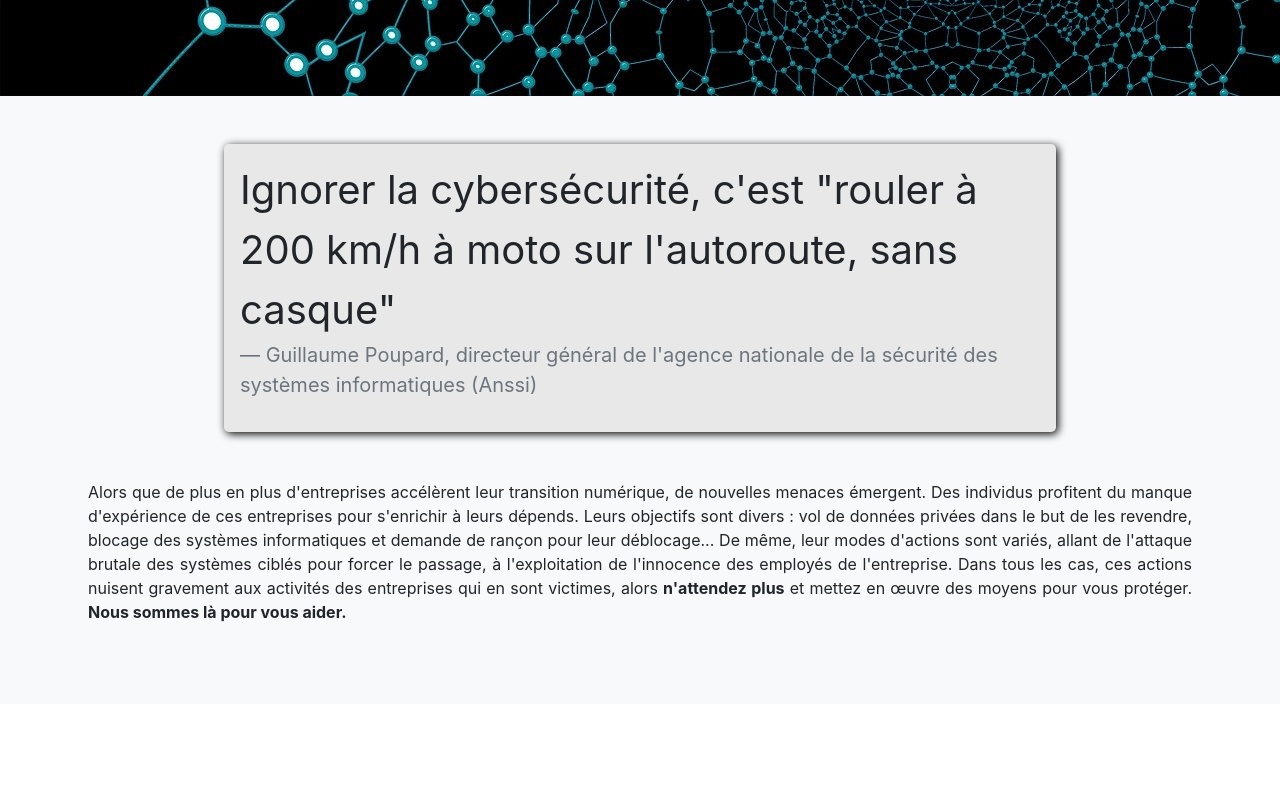
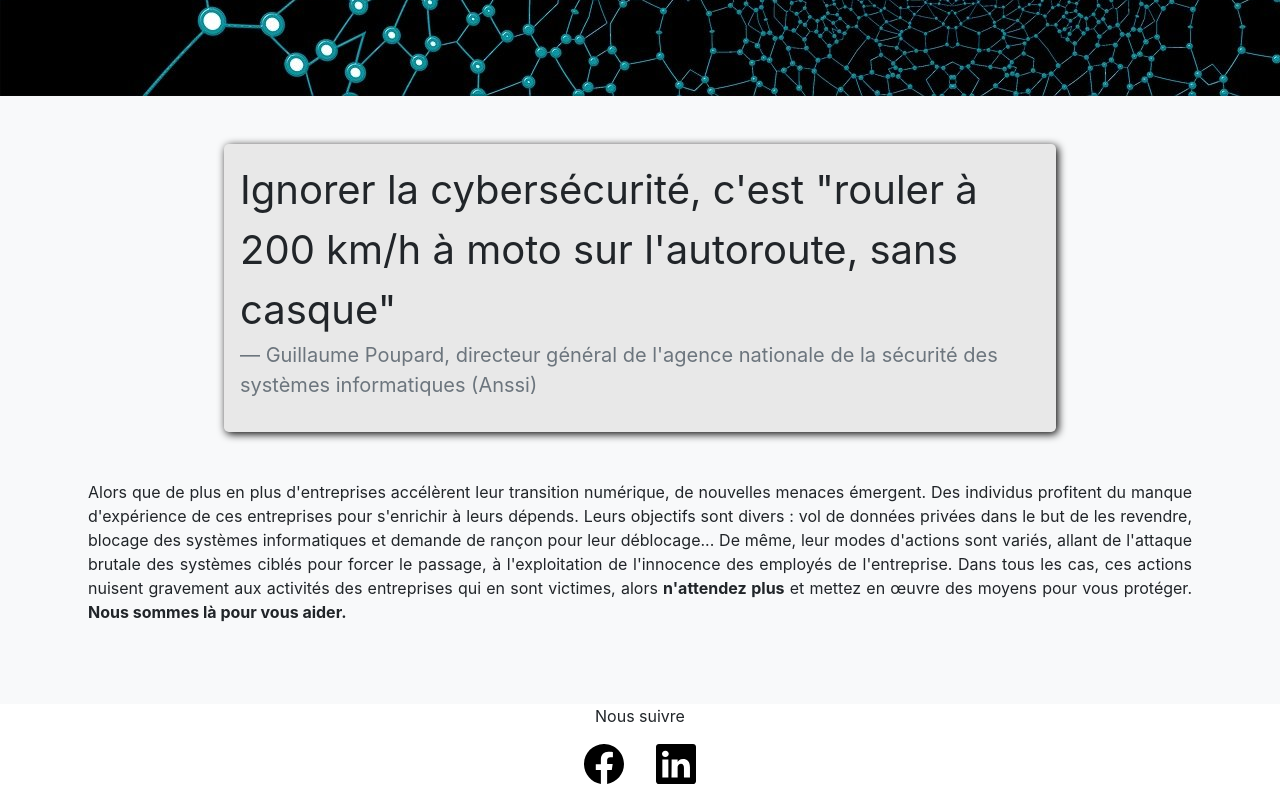
Before and after one commit to LouisDvr/Concoursje_12_2020, a React (Create React App) app: page / in a window 1280 px wide. Shown: the part 638-1438 px from the top of the page. Before the commit the page ends 1342 px from the top, so only its background shows below. Built offline with nearby package versions, Linux system fonts and the light colour scheme.

Commit message:
Added the social networks part in the footer

```diff
--- a/src/App.js
+++ b/src/App.js
@@ -1,12 +1,14 @@
 import React from "react";
 import NavBar from "./NavBar";
 import Hook from "./Hook";
+import Footer from "./Footer";
 
 function App() {
   return (
       <>
         <NavBar/>
         <Hook/>
+        <Footer/>
       </>
   );
 }
--- /dev/null
+++ b/src/Footer.js
@@ -0,0 +1,19 @@
+import React, {Component} from "react";
+import SocialNetworks from "./SocialNetworks";
+
+class Footer extends Component {
+
+    constructor(props) {
+        super(props);
+    }
+
+    render() {
+        return (
+            <>
+                <SocialNetworks/>
+            </>
+        );
+    }
+}
+
+export default Footer;
--- /dev/null
+++ b/src/SocialNetworks.js
@@ -0,0 +1,44 @@
+import React, {Component} from "react";
+
+class SocialNetworks extends Component {
+
+    constructor(props) {
+        super(props);
+        this.state = {
+            fbColor: "black",
+            linkedInColor: "black"
+        }
+    }
+
+    render() {
+        return(
+            <div className="d-flex flex-column justify-content-center align-items-center">
+                <p className="px-3 my-0">Nous suivre</p>
+                <div>
+                    <a href="#">
+                        <svg xmlns="http://www.w3.org/2000/svg" width="40" height="40" fill="currentColor"
+                         className="bi bi-facebook mx-3 my-3" viewBox="0 0 16 16"
+                         onMouseEnter={() => this.setState({fbColor: "#4267B2"})}
+                         onMouseLeave={() => this.setState({fbColor: "black"})}>
+                            <path fillRule="evenodd"
+                              d="M16 8.049c0-4.446-3.582-8.05-8-8.05C3.58 0-.002 3.603-.002 8.05c0 4.017 2.926 7.347 6.75 7.951v-5.625h-2.03V8.05H6.75V6.275c0-2.017 1.195-3.131 3.022-3.131.876 0 1.791.157 1.791.157v1.98h-1.009c-.993 0-1.303.621-1.303 1.258v1.51h2.218l-.354 2.326H9.25V16c3.824-.604 6.75-3.934 6.75-7.951z"
+                              color={this.state.fbColor}/>
+                        </svg>
+                    </a>
+                    <a href="#">
+                        <svg xmlns="http://www.w3.org/2000/svg" width="40" height="40" fill="currentColor"
+                         className="bi bi-linkedin mx-3 my-3" viewBox="0 0 16 16"
+                         onMouseEnter={() => this.setState({linkedInColor: "#0E76A8"})}
+                         onMouseLeave={() => this.setState({linkedInColor: "black"})}>
+                            <path fillRule="evenodd"
+                              d="M0 1.146C0 .513.526 0 1.175 0h13.65C15.474 0 16 .513 16 1.146v13.708c0 .633-.526 1.146-1.175 1.146H1.175C.526 16 0 15.487 0 14.854V1.146zm4.943 12.248V6.169H2.542v7.225h2.401zm-1.2-8.212c.837 0 1.358-.554 1.358-1.248-.015-.709-.52-1.248-1.342-1.248-.822 0-1.359.54-1.359 1.248 0 .694.521 1.248 1.327 1.248h.016zm4.908 8.212h-2.4s.03-6.547 0-7.225h2.4v1.023a5.54 5.54 0 0 0-.016.025h.016v-.025c.32-.493.89-1.193 2.165-1.193 1.58 0 2.764 1.033 2.764 3.252v4.143h-2.4V9.529c0-.972-.348-1.634-1.217-1.634-.664 0-1.059.447-1.233.878-.063.154-.079.37-.079.586v4.035z"
+                              color={this.state.linkedInColor}/>
+                        </svg>
+                    </a>
+                </div>
+            </div>
+        );
+    }
+}
+
+export default SocialNetworks;
```
